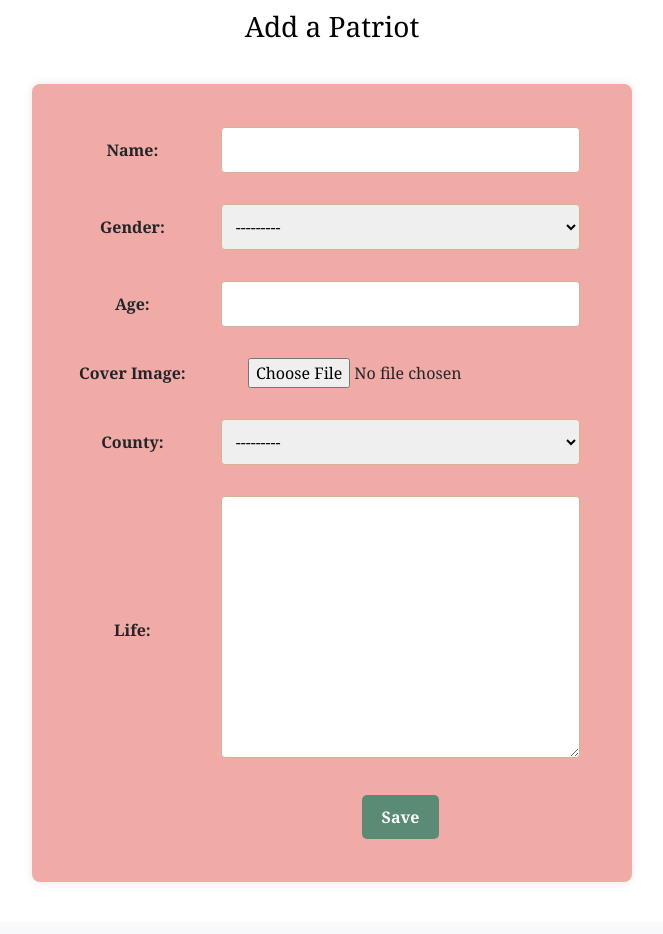
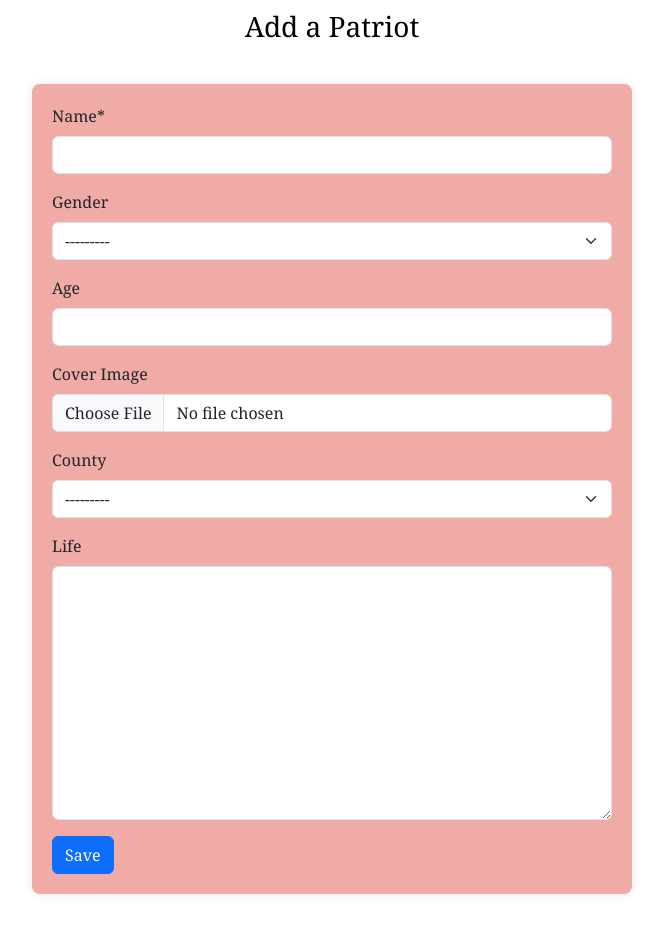
Before and after one commit to DarthDanAmesh/todo, a Django app: page /mzalendo/create/ in a window 1280 px wide. Shown: the part 68-1002 px from the top of the page, without its empty margins (308-971 px from the left). Before the commit the page ends 950 px from the top, so only its background shows below. Run offline with Django 3.2, Linux system fonts and the light colour scheme; a user stored in the database is signed in; some libraries are stand-ins or nearby versions.

Commit message:
cleaning up create mzalendo

```diff
--- a/home/templates/index.html
+++ b/home/templates/index.html
@@ -46,4 +46,5 @@
         </div>
     </div>
         -->
+    </div>
 {% endblock %}
--- a/home/templates/mzalendo/create_mzalendo.html
+++ b/home/templates/mzalendo/create_mzalendo.html
@@ -1,30 +1,20 @@
 {% extends "../base.html" %}
+
+{% load crispy_forms_tags %}
+
 {% block title %} Create Mzalendo {% endblock %}
 {% block content %}
     {% include "../navbar.html" %}
 
-    {% if form.errors %}
-        <p>Your username and password does not match 🤨</p>
-    {% else %}
-        <h3 style="text-align: center;color: #000000; padding-top: 10px;">Add a Patriot</h3>
-    {% endif %}
+    <h3 style="text-align: center;color: #000; padding-top: 10px;">Add a Patriot</h3>
 
-    <div class="container text-center">
-        <div class="row align-items-start">
-            <div class="row">
-                <div class="create-form">
-                <form method="post" enctype="multipart/form-data" novalidate>
-                    {% csrf_token %}
-                    <table>
-                        {{ form.as_table }}
-                    <tr>
-                        <td></td>
-                        <td><button class="btn button-primary" type="submit">Save</button></td>
-                    </tr>
-                    </table>
-                </form>
-                </div>
-            </div>
-        </div>
+    <div class="container">
+        <form method="post" enctype="multipart/form-data" novalidate>
+        {% csrf_token %}
+        {% load crispy_forms_tags %}
+        {{ form|crispy }}
+
+        <button class="btn btn-primary" type="submit">Save</button>
+        </form>
     </div>
 {% endblock %}
```
Also changed, not shown: db.sqlite3.
